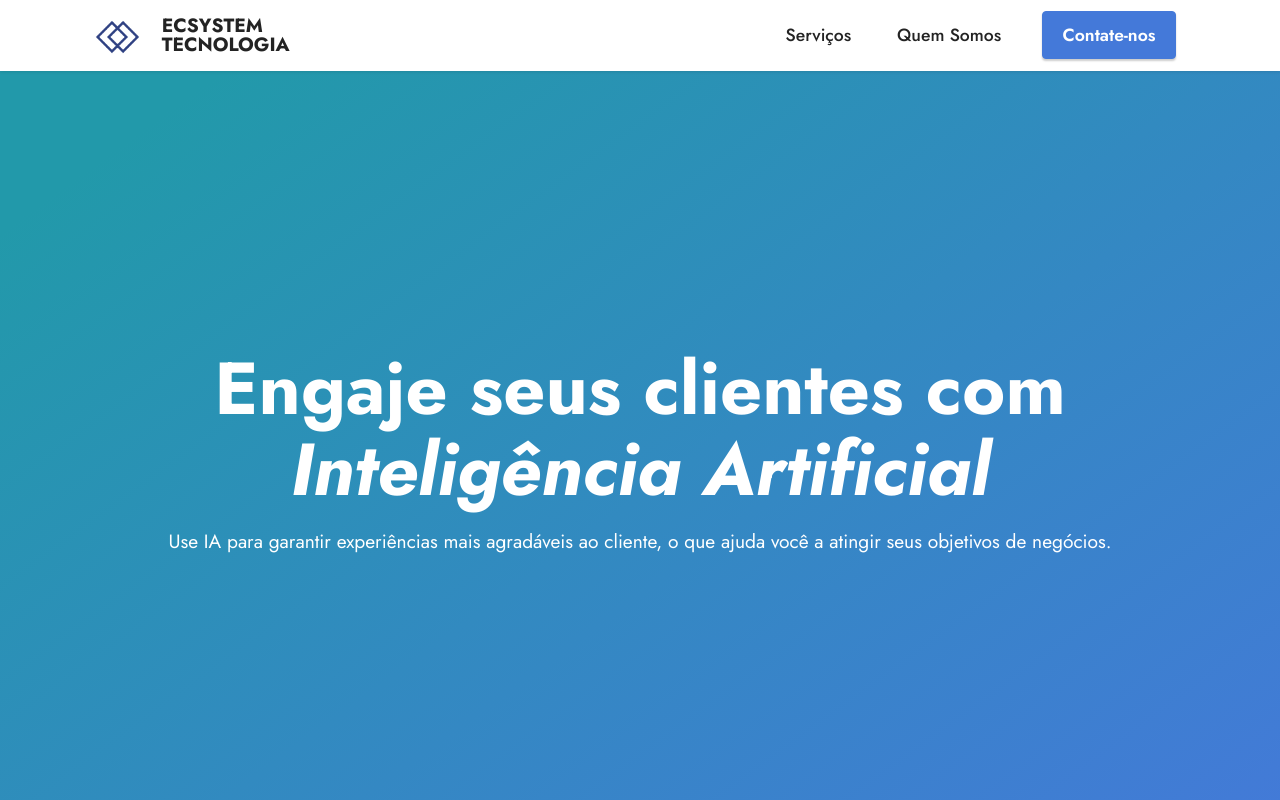
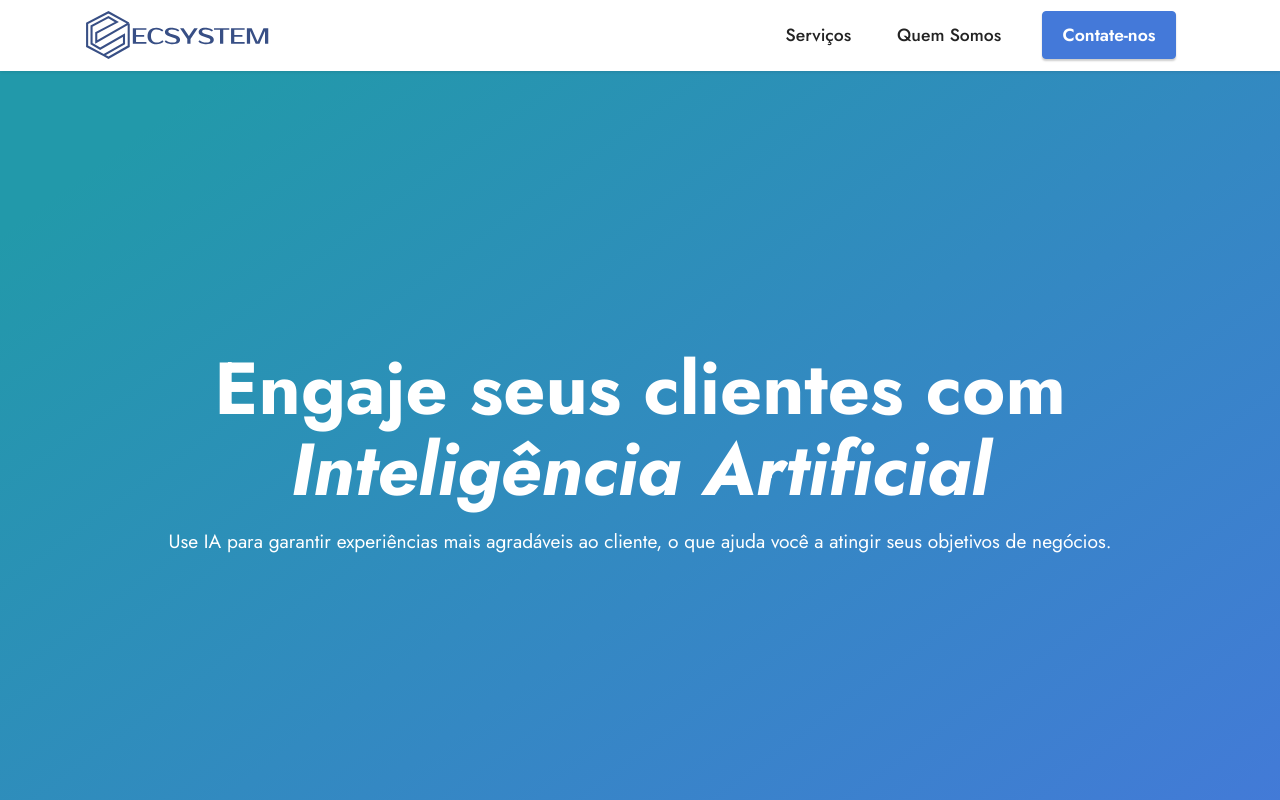
Before and after one commit to erbersoncs/site, a plain HTML site: page index.html in a window 1280 px wide. Shown: the top 800 px of the page. Drawn offline with Linux system fonts and the light colour scheme; files whose address does not match are found by name.

Commit message:
Adicionando logo

```diff
--- a/index.html
+++ b/index.html
@@ -49,12 +49,12 @@
                 <div class="navbar-brand">
                     <span class="navbar-logo">
                         <a href="index.html#top">
-                            <img src="assets/images/logo-ecsystem.png" alt="Logo Ecsystem Tecnologia"
+                            <img src="assets/images/logo.svg" alt="Logo Ecsystem Tecnologia"
                                 style="height: 3rem;">
                         </a>
                     </span>
-                    <span class="navbar-caption-wrap"><a class="navbar-caption text-black text-primary display-7"
-                            href="index.html#top">ECSYSTEM&nbsp;<br>TECNOLOGIA</a></span>
+                    <!--<span class="navbar-caption-wrap"><a class="navbar-caption text-black text-primary display-7"
+                            href="index.html#top">ECSYSTEM&nbsp;<br>TECNOLOGIA</a></span>-->
                 </div>
                 <button class="navbar-toggler" type="button" data-toggle="collapse"
                     data-target="#navbarSupportedContent" aria-controls="navbarNavAltMarkup" aria-expanded="false"
```
